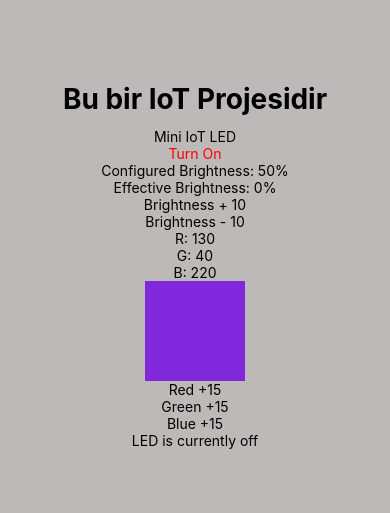
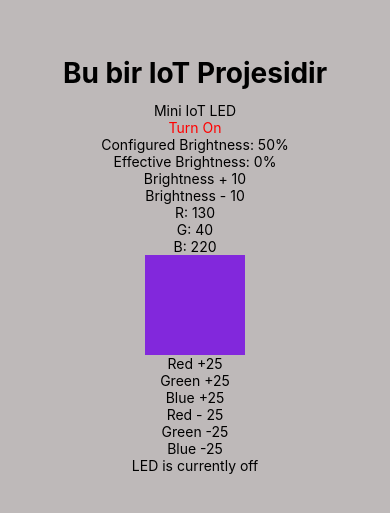
Before and after one commit to ahmekiz/MiniIoT, a React Native app: screen / in a window 390 px wide. Shown: the part 157-670 px from the top of the page. Built offline with nearby package versions, Linux system fonts and the light colour scheme.

Commit message:
rgb color editing added

```diff
--- a/App.js
+++ b/App.js
@@ -1,5 +1,4 @@
 import { useState } from 'react';
-import { StatusBar } from 'expo-status-bar';
 import { StyleSheet, Text, View, Pressable} from 'react-native';
 
 export default function App() {
@@ -34,22 +33,43 @@ export default function App() {
     setIsOn(!isOn)
   }
   function handleIncreaseRed() {
-    const nextColor = red + 15
+    const nextColor = red + 25
     if(nextColor > 255) {
       return
     }
     setRed(nextColor)
   }
   function handleIncreaseGreen() {
-    const nextColor = green + 15
+    const nextColor = green + 25
     if(nextColor > 255) {
       return
     }
     setGreen(nextColor)
   }
   function handleIncreaseBlue() {
-    const nextColor = blue + 15
+    const nextColor = blue + 25
     if(nextColor > 255) {
+      return
+    }
+    setBlue(nextColor)
+  }
+  function handleDecreaserRed() {
+    const nextColor = red - 25
+    if(nextColor < 0) {
+      return
+    }
+    setRed(nextColor)
+  }
+  function handleDecreaseGreen() {
+    const nextColor = green - 25
+    if(nextColor < 0) {
+      return
+    }
+    setGreen(nextColor)
+  }
+  function handleDecreaseBlue() {
+    const nextColor = blue - 25
+    if(nextColor < 0) {
       return
     }
     setBlue(nextColor)
@@ -84,13 +104,22 @@ export default function App() {
       }}
       />
       <Pressable onPress={handleIncreaseRed}>
-        <Text>Red +15</Text>
+        <Text>Red +25</Text>
       </Pressable>
       <Pressable onPress={handleIncreaseGreen}>
-        <Text>Green +15</Text>
+        <Text>Green +25</Text>
       </Pressable>
       <Pressable onPress={handleIncreaseBlue}>
-        <Text>Blue +15</Text>
+        <Text>Blue +25</Text>
+      </Pressable>
+      <Pressable onPress={handleDecreaserRed}>
+        <Text>Red - 25</Text>
+      </Pressable>
+      <Pressable onPress={handleDecreaseGreen}>
+        <Text>Green -25</Text>
+      </Pressable>
+      <Pressable onPress={handleDecreaseBlue}>
+        <Text>Blue -25</Text>
       </Pressable>
       <Text>
         {info}
```
